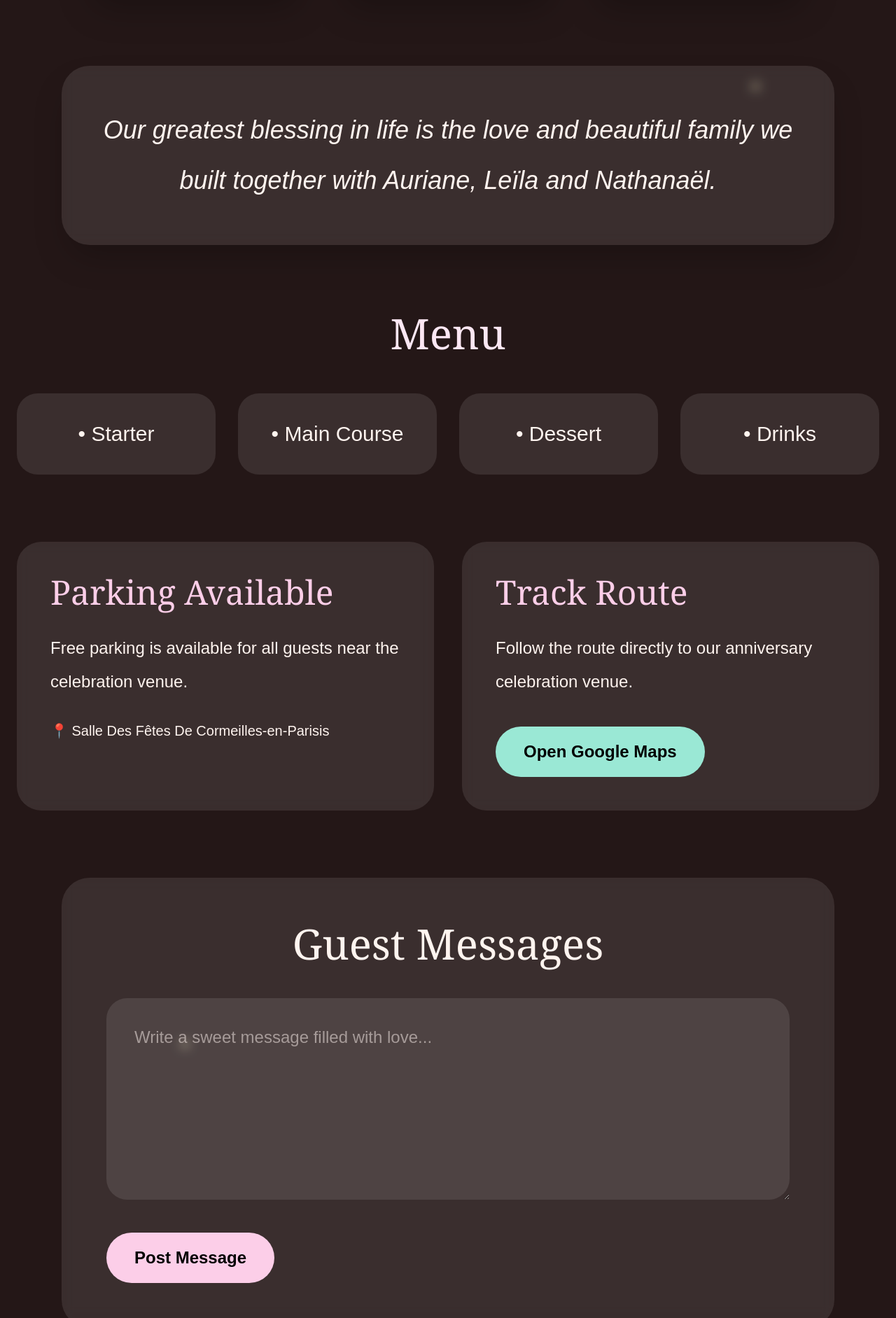
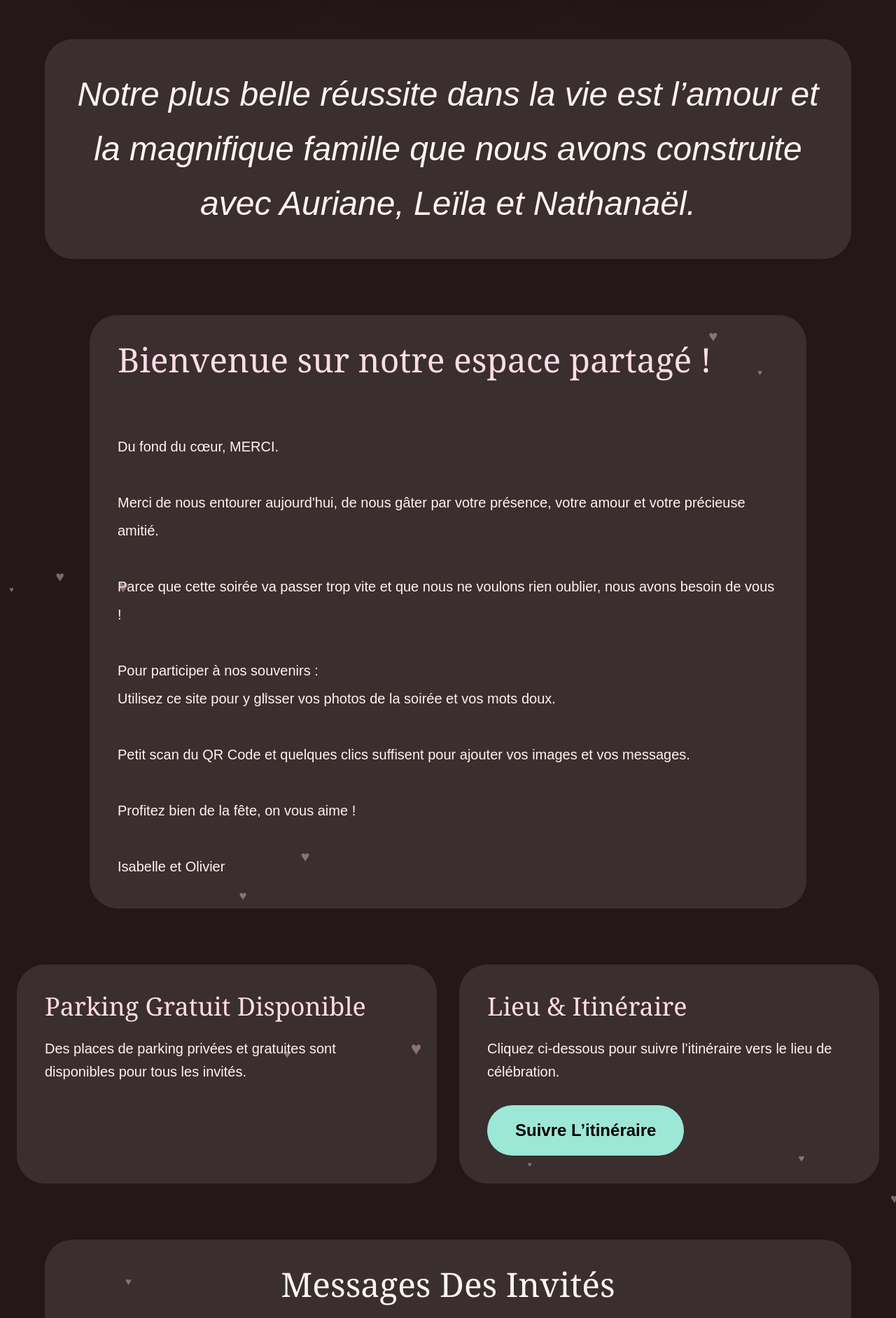
Before and after one commit to Nandinivadla/olisa, a Next.js app: page / in a window 1280 px wide. Shown: the part 917-2800 px from the top of the page at 70% size. Built offline with nearby package versions, Linux system fonts and the light colour scheme.

Commit message:
final anniversary website

```diff
--- a/app/page.tsx
+++ b/app/page.tsx
@@ -3,286 +3,284 @@
 import { useState } from "react";
 
 export default function Home() {
-  const [lang, setLang] = useState("en");
+  const [lang, setLang] = useState("fr");
 
   const text = {
-    en: {
-      title: "25 Years Of Love",
-      quote:
-        "Years passed, but the way we look at each other never changed.",
-      family:
-        "Our greatest blessing in life is the love and beautiful family we built together with Auriane, Leïla and Nathanaël.",
-      parking: "Parking Available",
-      parkingText:
-        "Free parking is available for all guests near the celebration venue.",
-
-      route: "Track Route",
-      routeText:
-        "Follow the route directly to our anniversary celebration venue.",
-
-      guest: "Guest Messages",
-
-      guestPlaceholder:
-        "Write a sweet message filled with love...",
-
-      upload: "Share Your Favorite Memory With Us",
-
-      thanks:
-        "Thank you for celebrating this beautiful journey of love with us.",
-
-      menu: "Menu",
-
-      starter: "Starter",
-      main: "Main Course",
-      dessert: "Dessert",
-      drinks: "Drinks",
-    },
-
     fr: {
-      title: "25 Ans D’amour",
-
+      title: "Olivier & Isabelle",
+      subtitle: "25 Ans D’amour",
       quote:
         "Les années passent, mais la façon dont nous nous regardons n’a jamais changé.",
 
       family:
-        "Notre plus belle bénédiction est l’amour et la magnifique famille que nous avons construite ensemble avec Auriane, Leïla et Nathanaël.",
+        "Notre plus belle réussite dans la vie est l’amour et la magnifique famille que nous avons construite avec Auriane, Leïla et Nathanaël.",
 
-      parking: "Parking Disponible",
+      welcomeTitle: "Bienvenue sur notre espace partagé !",
 
+      welcomeText: `
+Du fond du cœur, MERCI.
+
+Merci de nous entourer aujourd'hui, de nous gâter par votre présence, votre amour et votre précieuse amitié.
+
+Parce que cette soirée va passer trop vite et que nous ne voulons rien oublier, nous avons besoin de vous !
+
+Pour participer à nos souvenirs :
+Utilisez ce site pour y glisser vos photos de la soirée et vos mots doux.
+
+Petit scan du QR Code et quelques clics suffisent pour ajouter vos images et vos messages.
+
+Profitez bien de la fête, on vous aime !
+
+Isabelle et Olivier
+      `,
+
+      parking: "Parking Gratuit Disponible",
       parkingText:
-        "Un parking gratuit est disponible pour tous les invités près du lieu de réception.",
+        "Des places de parking privées et gratuites sont disponibles pour tous les invités.",
 
-      route: "Itinéraire",
+      route: "Lieu & Itinéraire",
+      routeText:
+        "Cliquez ci-dessous pour suivre l’itinéraire vers le lieu de célébration.",
 
-      routeText:
-        "Suivez l’itinéraire directement vers notre lieu de célébration.",
+      routeButton: "Suivre L’itinéraire",
 
       guest: "Messages Des Invités",
+      guestPlaceholder:
+        "Écrivez un joli message rempli d’amour...",
 
-      guestPlaceholder:
-        "Écrivez un doux message rempli d’amour...",
-
-      upload: "Partagez Votre Plus Beau Souvenir Avec Nous",
+      upload: "Partager Vos Souvenirs",
+      uploadText:
+        "Ajoutez vos photos préférées de cette magnifique célébration.",
 
       thanks:
-        "Merci de célébrer avec nous cette magnifique histoire d’amour.",
+        "Merci de célébrer cet amour avec nous. Votre présence rend cette journée encore plus belle."
+    },
 
-      menu: "Menu",
+    en: {
+      title: "Olivier & Isabelle",
+      subtitle: "25 Years Of Love",
+      quote:
+        "Years passed, but the way we look at each other never changed.",
 
-      starter: "Entrée",
-      main: "Plat Principal",
-      dessert: "Dessert",
-      drinks: "Boissons",
+      family:
+        "Our greatest blessing in life is the love and beautiful family we built together with Auriane, Leïla and Nathanaël.",
+
+      welcomeTitle: "Welcome to our shared space!",
+
+      welcomeText: `
+From the bottom of our hearts, THANK YOU.
+
+Thank you for surrounding us today with your presence, your love and your precious friendship.
+
+Because this evening will pass too quickly and we do not want to forget anything, we need you!
+
+To share memories with us:
+Use this website to upload your evening photos and your sweet messages.
+
+Just scan the QR code and with a few clicks you can add your pictures and messages.
+
+Enjoy the celebration, we love you!
+
+Isabelle & Olivier
+      `,
+
+      parking: "Free Parking Available",
+      parkingText:
+        "Private free parking spaces are available for all guests.",
+
+      route: "Venue & Route",
+      routeText:
+        "Click below to navigate directly to the celebration venue.",
+
+      routeButton: "Track Route",
+
+      guest: "Guest Messages",
+      guestPlaceholder:
+        "Write a sweet message filled with love...",
+
+      upload: "Share Your Memories",
+      uploadText:
+        "Upload your favorite photos from this beautiful celebration.",
+
+      thanks:
+        "Thank you for celebrating this love with us. Your presence makes this day even more beautiful."
     },
   };
 
-  const t = text[lang as "en" | "fr"];
+  const t = text[lang as "fr" | "en"];
 
   return (
-    <main className="min-h-screen overflow-hidden bg-[#241717] text-[#fff4ef] relative">
+    <main className="min-h-screen bg-[#241717] text-[#fff4ef] overflow-hidden relative">
 
-      {/* GLITTERS + HEARTS */}
+      {/* GLITTERS */}
       <div className="absolute inset-0 overflow-hidden pointer-events-none">
-
-        <div className="absolute top-10 left-10 text-pink-300 text-2xl animate-pulse">♥</div>
-
-        <div className="absolute top-40 right-20 text-pink-200 text-xl animate-bounce">♥</div>
-
-        <div className="absolute top-96 left-32 text-pink-300 text-xl animate-pulse">♥</div>
-
-        <div className="absolute bottom-40 right-40 text-pink-200 text-3xl animate-bounce">♥</div>
-
-        <div className="absolute bottom-20 left-20 text-pink-300 text-xl animate-pulse">♥</div>
-
-        <div className="absolute top-[30%] right-[15%] text-yellow-100 text-xl animate-ping">✦</div>
-
-        <div className="absolute top-[70%] left-[20%] text-yellow-100 text-xl animate-pulse">✦</div>
-
+        {[...Array(35)].map((_, i) => (
+          <div
+            key={i}
+            className="absolute text-pink-200 animate-pulse"
+            style={{
+              left: `${Math.random() * 100}%`,
+              top: `${Math.random() * 100}%`,
+              fontSize: `${10 + Math.random() * 18}px`,
+              opacity: 0.4,
+            }}
+          >
+            ♥
+          </div>
+        ))}
       </div>
 
       {/* HEADER */}
-      <div className="flex justify-between items-center px-8 py-6 border-b border-white/10 relative z-10">
-
-        <h1 className="text-5xl font-serif">
-          Olivier & Isabelle
+      <div className="flex justify-between items-center px-6 md:px-12 py-6 border-b border-white/10">
+        <h1 className="text-3xl md:text-5xl font-serif">
+          {t.title}
         </h1>
 
-        <div className="flex gap-4">
+        <div className="flex gap-3">
           <button
             onClick={() => setLang("en")}
-            className="bg-[#f4df72] text-black px-6 py-3 rounded-full font-bold"
+            className="bg-[#f6df75] text-black px-5 py-2 rounded-full font-bold"
           >
             EN
           </button>
 
           <button
             onClick={() => setLang("fr")}
-            className="bg-[#f4df72] text-black px-6 py-3 rounded-full font-bold"
+            className="bg-[#f6df75] text-black px-5 py-2 rounded-full font-bold"
           >
             FR
           </button>
         </div>
       </div>
 
-      {/* TITLE */}
-      <section className="text-center py-24 px-6 relative z-10">
-
-        <h2 className="text-8xl font-serif text-pink-100 mb-10">
-          {t.title}
+      {/* HERO */}
+      <section className="text-center py-20 px-6">
+        <h2 className="text-6xl md:text-8xl font-serif text-[#ffdce9]">
+          {t.subtitle}
         </h2>
 
-        <p className="text-3xl italic max-w-5xl mx-auto leading-loose">
+        <p className="italic text-2xl md:text-4xl mt-10 max-w-5xl mx-auto">
           “{t.quote}”
         </p>
       </section>
 
-      {/* PHOTOS */}
-      <section className="flex flex-wrap justify-center gap-10 px-6 relative z-10">
+      {/* 3 PHOTOS */}
+      <section className="flex flex-col md:flex-row gap-8 justify-center items-center px-6">
 
         <img
           src="/photo1.jpeg"
-          className="w-[320px] h-[430px] object-cover rounded-[35px] shadow-2xl"
+          className="w-[320px] h-[420px] object-cover rounded-[35px] shadow-2xl"
         />
 
         <img
           src="/photo2.jpeg"
-          className="w-[320px] h-[430px] object-cover rounded-[35px] shadow-2xl"
+          className="w-[320px] h-[420px] object-cover rounded-[35px] shadow-2xl"
         />
 
         <img
           src="/photo3.jpeg"
-          className="w-[320px] h-[430px] object-cover rounded-[35px] shadow-2xl"
+          className="w-[320px] h-[420px] object-cover rounded-[35px] shadow-2xl"
         />
-
       </section>
 
       {/* FAMILY QUOTE */}
-      <section className="max-w-6xl mx-auto mt-24 px-6 relative z-10">
-
-        <div className="bg-white/10 rounded-[40px] p-14 backdrop-blur-sm shadow-2xl">
-
-          <p className="text-4xl italic text-center leading-loose">
+      <section className="px-6 py-20">
+        <div className="max-w-6xl mx-auto bg-white/10 rounded-[40px] p-10 text-center">
+          <p className="italic text-3xl md:text-5xl leading-relaxed">
             {t.family}
           </p>
-
         </div>
       </section>
 
-      {/* MENU */}
-      <section className="max-w-7xl mx-auto mt-24 px-6 relative z-10">
+      {/* WELCOME MESSAGE */}
+      <section className="px-6 pb-20">
+        <div className="max-w-5xl mx-auto bg-white/10 rounded-[40px] p-10">
+          <h2 className="text-4xl md:text-5xl font-serif mb-10 text-[#ffdce9]">
+            {t.welcomeTitle}
+          </h2>
 
-        <h2 className="text-6xl text-center font-serif text-pink-100 mb-14">
-          {t.menu}
-        </h2>
-
-        <div className="grid md:grid-cols-4 gap-8">
-
-          <div className="bg-white/10 rounded-[30px] p-10 text-center text-3xl">
-            • {t.starter}
-          </div>
-
-          <div className="bg-white/10 rounded-[30px] p-10 text-center text-3xl">
-            • {t.main}
-          </div>
-
-          <div className="bg-white/10 rounded-[30px] p-10 text-center text-3xl">
-            • {t.dessert}
-          </div>
-
-          <div className="bg-white/10 rounded-[30px] p-10 text-center text-3xl">
-            • {t.drinks}
-          </div>
-
+          <p className="text-xl leading-loose whitespace-pre-line">
+            {t.welcomeText}
+          </p>
         </div>
       </section>
 
       {/* PARKING + ROUTE */}
-      <section className="grid md:grid-cols-2 gap-10 max-w-7xl mx-auto mt-24 px-6 relative z-10">
+      <section className="grid md:grid-cols-2 gap-8 px-6 pb-20">
 
-        <div className="bg-white/10 rounded-[35px] p-12 backdrop-blur-sm">
-
-          <h2 className="text-5xl text-pink-200 font-serif mb-8">
+        <div className="bg-white/10 rounded-[40px] p-10">
+          <h2 className="text-4xl font-serif text-[#ffdce9] mb-6">
             {t.parking}
           </h2>
 
-          <p className="text-2xl leading-loose">
+          <p className="text-xl leading-relaxed">
             {t.parkingText}
           </p>
-
-          <p className="mt-8 text-xl">
-            📍 Salle Des Fêtes De Cormeilles-en-Parisis
-          </p>
-
         </div>
 
-        <div className="bg-white/10 rounded-[35px] p-12 backdrop-blur-sm">
-
-          <h2 className="text-5xl text-pink-200 font-serif mb-8">
+        <div className="bg-white/10 rounded-[40px] p-10">
+          <h2 className="text-4xl font-serif text-[#ffdce9] mb-6">
             {t.route}
           </h2>
 
-          <p className="text-2xl leading-loose mb-10">
+          <p className="text-xl leading-relaxed mb-8">
             {t.routeText}
           </p>
 
           <a
             href="https://maps.app.goo.gl/pWKbdsW7vnGzegLG8"
             target="_blank"
-            className="inline-block bg-[#9ae8d5] text-black px-10 py-5 rounded-full text-2xl font-bold hover:scale-105 transition"
+            className="inline-block bg-[#9de7d6] text-black px-10 py-5 rounded-full text-2xl font-bold"
           >
-            Open Google Maps
+            {t.routeButton}
           </a>
-
         </div>
-
       </section>
 
-      {/* GUEST MESSAGE */}
-      <section className="max-w-6xl mx-auto mt-24 px-6 relative z-10">
+      {/* GUEST MESSAGES */}
+      <section className="px-6 pb-20">
+        <div className="max-w-6xl mx-auto bg-white/10 rounded-[40px] p-10">
 
-        <div className="bg-white/10 rounded-[40px] p-16 backdrop-blur-sm">
-
-          <h2 className="text-6xl text-center font-serif mb-12">
+          <h2 className="text-5xl font-serif text-center mb-10">
             {t.guest}
           </h2>
 
           <textarea
             placeholder={t.guestPlaceholder}
-            className="w-full h-72 rounded-[30px] bg-white/10 p-10 text-2xl outline-none"
+            className="w-full h-[250px] rounded-[30px] bg-white/10 border border-white/20 p-8 text-2xl outline-none"
           />
 
-          <button className="mt-10 bg-pink-200 text-black px-10 py-5 rounded-full text-2xl font-bold">
+          <button className="mt-8 bg-[#f7cfe0] text-black px-12 py-5 rounded-full text-2xl font-bold">
             Post Message
           </button>
-
         </div>
       </section>
 
       {/* PHOTO UPLOAD */}
-      <section className="max-w-6xl mx-auto mt-24 px-6 relative z-10">
+      <section className="px-6 pb-20">
+        <div className="max-w-6xl mx-auto bg-white/10 rounded-[40px] p-10 text-center">
 
-        <div className="bg-white/10 rounded-[40px] p-16 text-center backdrop-blur-sm">
-
-          <h2 className="text-5xl font-serif mb-10">
+          <h2 className="text-5xl font-serif mb-8 text-[#ffdce9]">
             {t.upload}
           </h2>
+
+          <p className="text-2xl mb-10">
+            {t.uploadText}
+          </p>
 
           <input
             type="file"
             multiple
-            className="text-2xl"
+            className="text-xl"
           />
-
         </div>
       </section>
 
       {/* THANK YOU */}
-      <section className="text-center py-24 px-6 relative z-10">
-
-        <p className="text-4xl italic max-w-5xl mx-auto leading-loose">
+      <section className="text-center px-6 pb-24">
+        <p className="italic text-3xl md:text-5xl max-w-5xl mx-auto leading-relaxed">
           {t.thanks}
         </p>
-
       </section>
 
     </main>
```
